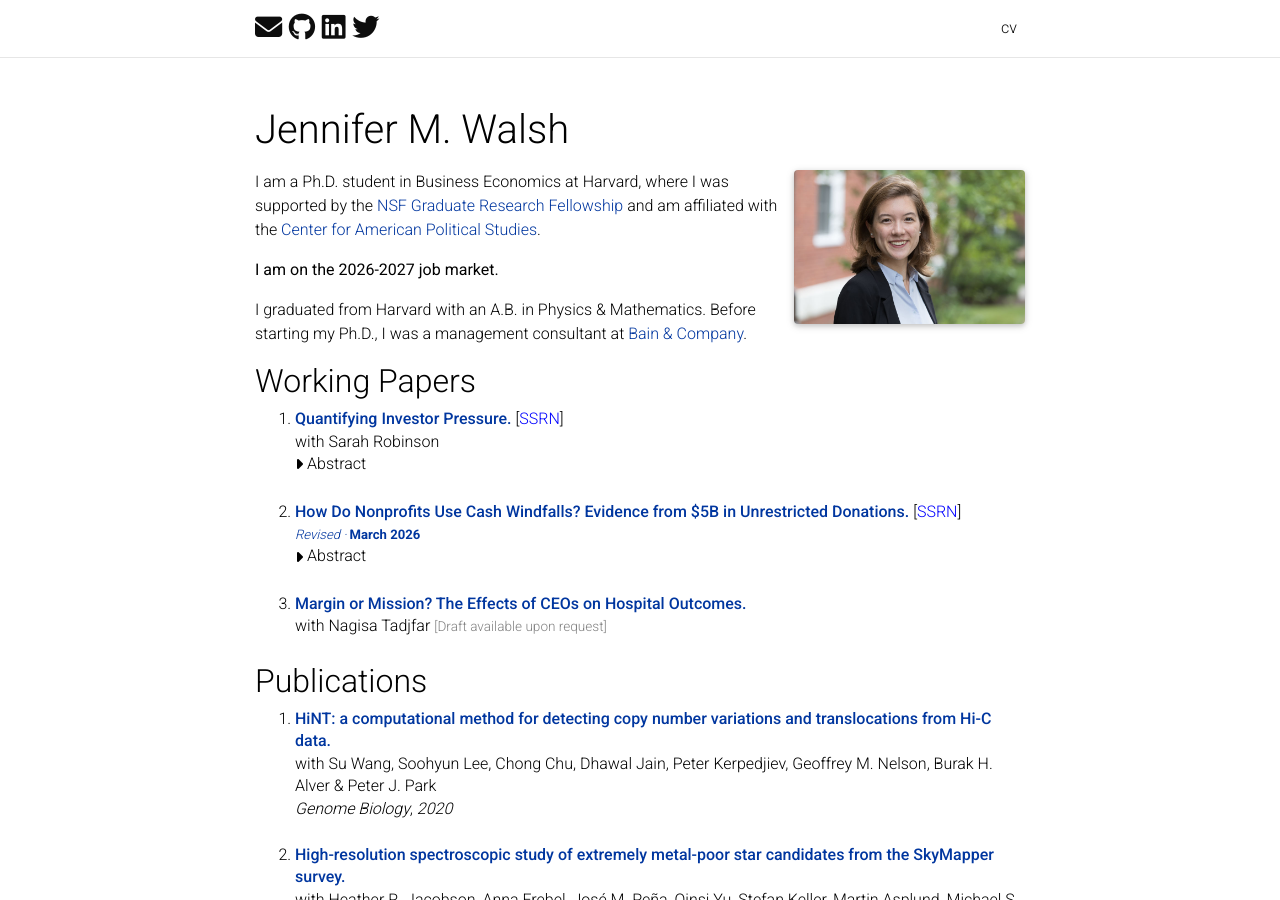
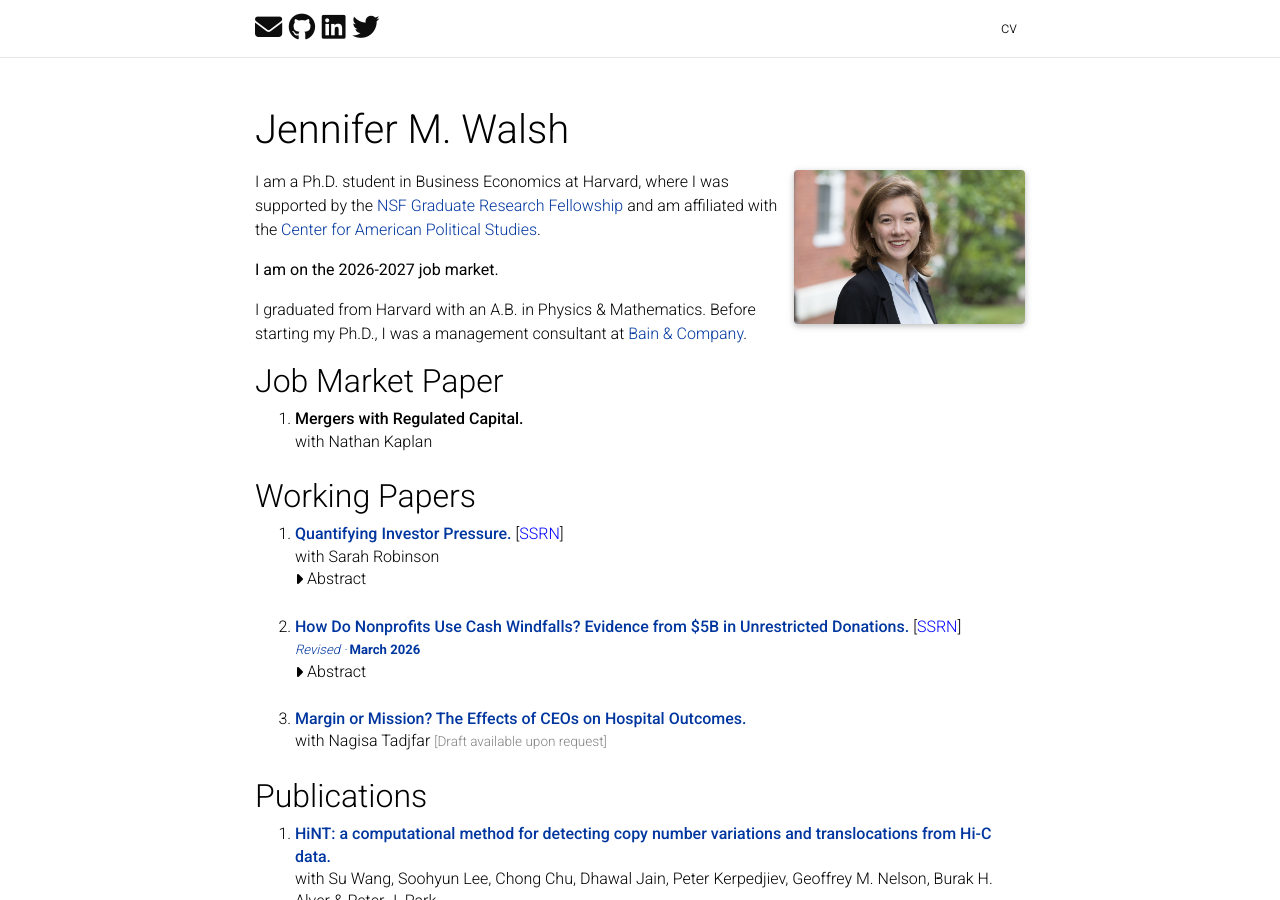
Before and after one commit to walshjm3/walshjm3.github.io, a Jekyll site: the page built from index.md, in a window 1280 px wide and 900 px high. Built offline with Jekyll 4.4.1, drawn with Linux system fonts in a browser that asks for light colours; full-size pictures stand in for the smaller copies a plugin makes; comment, search, counter and statistics services are not loaded; a style sheet for code colours, icons or effects is not loaded.

Commit message:
Update to include JMP title

```diff
--- a/index.md
+++ b/index.md
@@ -10,6 +10,16 @@ title: Home
 
 
 <p>I graduated from Harvard with an A.B. in Physics &amp; Mathematics. Before starting my Ph.D., I was a management consultant at <a href="https://www.bain.com/" rel="external nofollow noopener" target="_blank">Bain &amp; Company</a>.</p>
+
+## Job Market Paper
+
+<ol class="paper-list">
+  <li>
+    <strong><span class="paper-title">Mergers with Regulated Capital.</span></strong>
+    <br>
+    with Nathan Kaplan
+  </li>
+</ol>
 
 ## Working Papers
 
```
